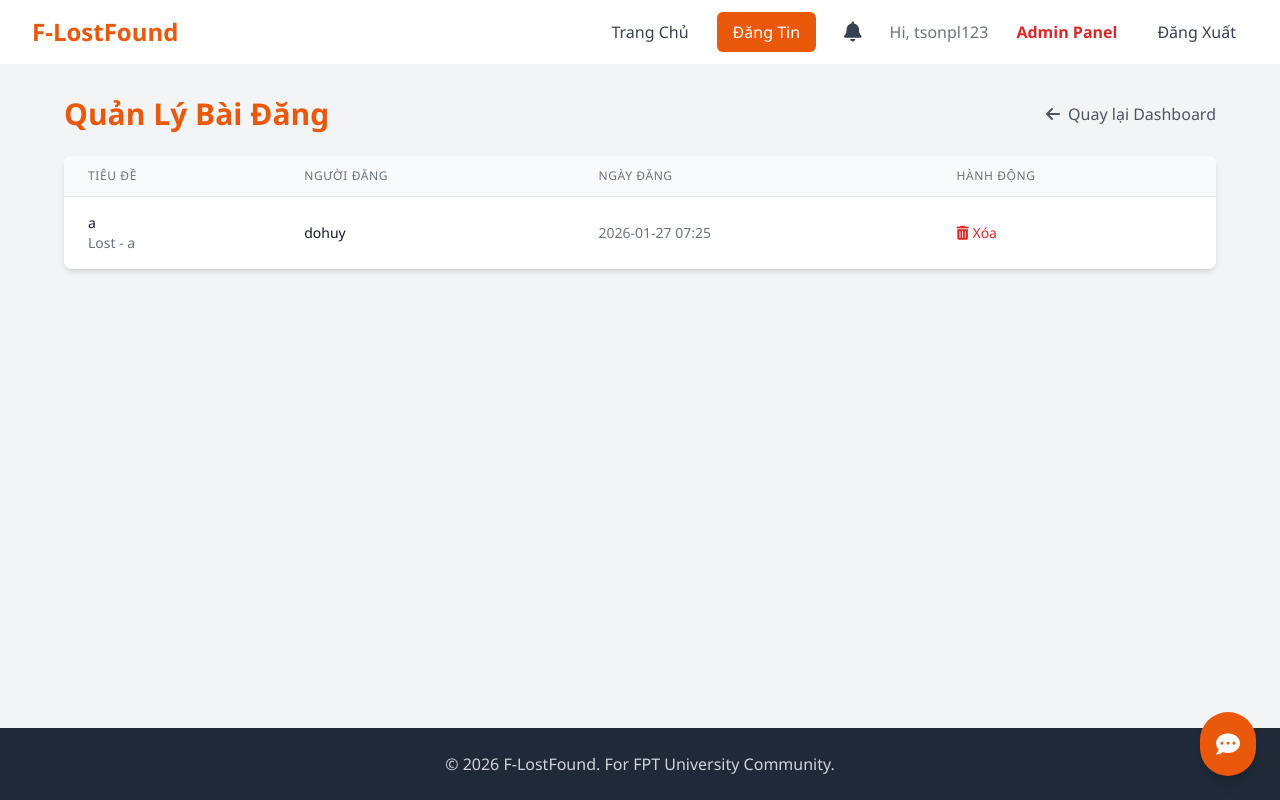
After one commit to phanhoangsu/CTV-Team-1X-BET-23-1, a Flask app: page /admin/posts in a window 1280 px wide. The commit adds this page. Run offline with Flask 3, Linux system fonts and the light colour scheme; a user stored in the database is signed in; some libraries are stand-ins or nearby versions.

Commit message:
Them tinh nang chat va admin

```diff
--- a/app.py
+++ b/app.py
@@ -3,7 +3,7 @@ from flask_sqlalchemy import SQLAlchemy
 from flask_login import LoginManager, login_user, login_required, logout_user, current_user
 from flask_socketio import SocketIO, emit, join_room, leave_room
 from werkzeug.security import generate_password_hash, check_password_hash
-from models import db, User, Item, Message
+from models import db, User, Item, Message, ActionLog
 from ai_service import ai_detector
 import os
 
@@ -28,6 +28,17 @@ def refresh_ai_model():
         items = Item.query.all()
         texts = [f"{item.title} {item.description}" for item in items]
         ai_detector.fit_data(texts)
+
+from functools import wraps
+
+def admin_required(f):
+    @wraps(f)
+    def decorated_function(*args, **kwargs):
+        if not current_user.is_authenticated or not current_user.is_admin:
+            flash('Bạn không có quyền truy cập trang này.', 'danger')
+            return redirect(url_for('index'))
+        return f(*args, **kwargs)
+    return decorated_function
 
 @app.route('/')
 def index():
@@ -109,6 +120,11 @@ def post_item():
         db.session.add(new_item)
         db.session.commit()
 
+        # Log action
+        log = ActionLog(user_id=current_user.id, action="Đăng bài", details=f"Tiêu đề: {title}")
+        db.session.add(log)
+        db.session.commit()
+
         # Update AI model with new data
         refresh_ai_model()
 
@@ -128,6 +144,39 @@ def chat(recipient_id):
     ).order_by(Message.timestamp.asc()).all()
 
     return render_template('chat.html', recipient=recipient, messages=messages)
+
+@app.route('/messages')
+@login_required
+def messages_inbox():
+    # Find all users involved in conversations with current_user
+    # distinct sender_id where recipient = current
+    # distinct recipient_id where sender = current
+
+    # Simple approach: Get all messages involving current_user, order by time desc
+    all_msgs = Message.query.filter(
+        (Message.sender_id == current_user.id) | (Message.recipient_id == current_user.id)
+    ).order_by(Message.timestamp.desc()).all()
+
+    conversations = {}
+    for msg in all_msgs:
+        other_id = msg.recipient_id if msg.sender_id == current_user.id else msg.sender_id
+        if other_id not in conversations:
+            other_user = User.query.get(other_id)
+            if other_user:
+                conversations[other_id] = {
+                    'user': other_user,
+                    'last_message': msg
+                }
+
+    # Convert to list
+    inbox_items = list(conversations.values())
+    return render_template('inbox.html', conversations=inbox_items)
+
+@socketio.on('join_notifications')
+def on_join_notifications():
+    if current_user.is_authenticated:
+        room = f"user_{current_user.id}"
+        join_room(room)
 
 @socketio.on('send_message')
 def handle_message(data):
@@ -149,14 +198,68 @@ def handle_message(data):
         'timestamp': msg.timestamp.strftime('%Y-%m-%d %H:%M')
     }, room=room)
 
+    # Emit notification to recipient's private room
+    notification_room = f"user_{recipient_id}"
+    emit('notification', {
+        'sender_id': current_user.id,
+        'sender_name': current_user.username,
+        'message': body
+    }, room=notification_room)
+
 @socketio.on('join_chat')
 def on_join(data):
     recipient_id = data.get('recipient_id')
     room = f"chat_{min(current_user.id, int(recipient_id))}_{max(current_user.id, int(recipient_id))}"
     join_room(room)
 
+# Admin Routes
+@app.route('/admin')
+@login_required
+@admin_required
+def admin_dashboard():
+    return render_template('admin_dashboard.html')
+
+@app.route('/admin/posts')
+@login_required
+@admin_required
+def admin_posts():
+    items = Item.query.order_by(Item.date_posted.desc()).all()
+    return render_template('admin_posts.html', items=items)
+
+@app.route('/admin/post/delete/<int:item_id>', methods=['POST'])
+@login_required
+@admin_required
+def delete_post(item_id):
+    item = Item.query.get_or_404(item_id)
+    # Log the deletion
+    log = ActionLog(user_id=current_user.id, action="Xóa bài", details=f"Đã xóa bài: {item.title} của user {item.user.username}")
+    db.session.add(log)
+
+    db.session.delete(item)
+    db.session.commit()
+    flash('Đã xóa bài đăng.', 'success')
+    return redirect(url_for('admin_posts'))
+
+@app.route('/admin/logs')
+@login_required
+@admin_required
+def admin_logs():
+    logs = ActionLog.query.order_by(ActionLog.timestamp.desc()).all()
+    return render_template('admin_logs.html', logs=logs)
+
+# Temporary route to setup admin (remove in production)
+@app.route('/setup_admin')
+def setup_admin():
+    # Make the first user admin or a specific user
+    user = User.query.first()
+    if user:
+        user.is_admin = True
+        db.session.commit()
+        return f"User {user.username} is now Admin."
+    return "No users found."
+
 if __name__ == '__main__':
     with app.app_context():
         db.create_all()
         refresh_ai_model()
-    socketio.run(app, debug=True, use_reloader=False, log_output=True)
+    socketio.run(app, debug=True, use_reloader=True, log_output=True)
--- /dev/null
+++ b/templates/admin_posts.html
@@ -0,0 +1,59 @@
+{% extends "base.html" %}
+
+{% block content %}
+<div class="max-w-6xl mx-auto">
+    <div class="flex justify-between items-center mb-6">
+        <h1 class="text-3xl font-bold text-orange-600">Quản Lý Bài Đăng</h1>
+        <a href="{{ url_for('admin_dashboard') }}" class="text-gray-600 hover:text-orange-600">
+            <i class="fas fa-arrow-left mr-2"></i>Quay lại Dashboard
+        </a>
+    </div>
+
+    <div class="bg-white shadow-md rounded-lg overflow-hidden">
+        <table class="min-w-full divide-y divide-gray-200">
+            <thead class="bg-gray-50">
+                <tr>
+                    <th class="px-6 py-3 text-left text-xs font-medium text-gray-500 uppercase tracking-wider">Tiêu Đề
+                    </th>
+                    <th class="px-6 py-3 text-left text-xs font-medium text-gray-500 uppercase tracking-wider">Người
+                        Đăng</th>
+                    <th class="px-6 py-3 text-left text-xs font-medium text-gray-500 uppercase tracking-wider">Ngày Đăng
+                    </th>
+                    <th class="px-6 py-3 text-left text-xs font-medium text-gray-500 uppercase tracking-wider">Hành Động
+                    </th>
+                </tr>
+            </thead>
+            <tbody class="bg-white divide-y divide-gray-200">
+                {% for item in items %}
+                <tr>
+                    <td class="px-6 py-4 whitespace-nowrap">
+                        <div class="text-sm font-medium text-gray-900">{{ item.title }}</div>
+                        <div class="text-sm text-gray-500">{{ item.item_type }} - {{ item.location }}</div>
+                    </td>
+                    <td class="px-6 py-4 whitespace-nowrap">
+                        <div class="text-sm text-gray-900">{{ item.user.username }}</div>
+                    </td>
+                    <td class="px-6 py-4 whitespace-nowrap">
+                        <div class="text-sm text-gray-500">{{ item.date_posted.strftime('%Y-%m-%d %H:%M') }}</div>
+                    </td>
+                    <td class="px-6 py-4 whitespace-nowrap text-sm font-medium">
+                        <form action="{{ url_for('delete_post', item_id=item.id) }}" method="POST"
+                            onsubmit="return confirm('Bạn có chắc chắn muốn xóa bài này?');">
+                            <button type="submit" class="text-red-600 hover:text-red-900">
+                                <i class="fas fa-trash-alt"></i> Xóa
+                            </button>
+                        </form>
+                    </td>
+                </tr>
+                {% else %}
+                <tr>
+                    <td colspan="4" class="px-6 py-4 text-center text-gray-500">
+                        Chưa có bài đăng nào.
+                    </td>
+                </tr>
+                {% endfor %}
+            </tbody>
+        </table>
+    </div>
+</div>
+{% endblock %}
--- a/templates/base.html
+++ b/templates/base.html
@@ -6,7 +6,9 @@
     <meta name="viewport" content="width=device-width, initial-scale=1.0">
     <title>F-LostFound - Tìm Đồ Thất Lạc</title>
     <script src="https://cdn.tailwindcss.com"></script>
+    <script src="https://cdn.tailwindcss.com"></script>
     <link href="https://cdnjs.cloudflare.com/ajax/libs/font-awesome/6.0.0/css/all.min.css" rel="stylesheet">
+    <script src="https://cdnjs.cloudflare.com/ajax/libs/socket.io/4.0.1/socket.io.js"></script>
     <style>
         body {
             font-family: 'Segoe UI', Tahoma, Geneva, Verdana, sans-serif;
@@ -38,7 +40,20 @@
                     <a href="{{ url_for('post_item') }}"
                         class="bg-orange-600 text-white px-4 py-2 rounded-md hover:bg-orange-700 transition">Đăng
                         Tin</a>
+
+                    <!-- Notification Bell -->
+                    <a href="{{ url_for('messages_inbox') }}"
+                        class="relative text-gray-700 hover:text-orange-600 px-3 py-2">
+                        <i class="fas fa-bell text-xl"></i>
+                        <span id="nav-badge"
+                            class="hidden absolute top-0 right-0 inline-flex items-center justify-center px-2 py-1 text-xs font-bold leading-none text-red-100 transform translate-x-1/4 -translate-y-1/4 bg-red-600 rounded-full">!</span>
+                    </a>
+
                     <span class="text-gray-500">Hi, {{ current_user.username }}</span>
+                    {% if current_user.is_admin %}
+                    <a href="{{ url_for('admin_dashboard') }}"
+                        class="text-red-600 font-bold hover:text-red-800 px-3 py-2">Admin Panel</a>
+                    {% endif %}
                     <a href="{{ url_for('logout') }}" class="text-gray-700 hover:text-red-600 px-3 py-2">Đăng Xuất</a>
                     {% else %}
                     <a href="{{ url_for('login') }}" class="text-gray-700 hover:text-orange-600 px-3 py-2">Đăng Nhập</a>
@@ -67,6 +82,18 @@
         {% endwith %}
     </div>
 
+    <!-- Floating Chat Bubble -->
+    {% if current_user.is_authenticated %}
+    <div class="fixed bottom-6 right-6 z-40">
+        <a href="{{ url_for('messages_inbox') }}"
+            class="block bg-orange-600 hover:bg-orange-700 text-white rounded-full p-4 shadow-lg transition transform hover:scale-110">
+            <i class="fas fa-comment-dots text-2xl"></i>
+            <span id="bubble-badge"
+                class="hidden absolute top-0 right-0 inline-flex items-center justify-center h-4 w-4 text-xs font-bold leading-none text-red-100 bg-red-600 rounded-full"></span>
+        </a>
+    </div>
+    {% endif %}
+
     <!-- Main Content -->
     <main class="flex-grow container mx-auto px-4 pt-24 pb-12">
         {% block content %}{% endblock %}
@@ -83,15 +110,47 @@
         document.addEventListener('DOMContentLoaded', () => {
             const toasts = document.querySelectorAll('.toast-message');
             toasts.forEach((toast) => {
-                // Fade out after 3 seconds
                 setTimeout(() => {
                     toast.classList.add('opacity-0', 'translate-x-full');
-                    // Remove from DOM after transition (500ms)
-                    setTimeout(() => {
-                        toast.remove();
-                    }, 500);
+                    setTimeout(() => toast.remove(), 500);
                 }, 3000);
             });
+
+            {% if current_user.is_authenticated %}
+            // Socket.IO Notification
+            const socket = io();
+            socket.on('connect', () => {
+                socket.emit('join_notifications');
+            });
+
+            socket.on('notification', (data) => {
+                // Play notification sound (optional)
+
+                // Show Badge
+                document.getElementById('nav-badge').classList.remove('hidden');
+                document.getElementById('bubble-badge').classList.remove('hidden');
+
+                // Create Toast
+                const container = document.getElementById('toast-container');
+                const toast = document.createElement('div');
+                toast.className = 'toast-message transform transition-all duration-500 ease-in-out px-6 py-4 rounded shadow-lg text-white flex items-center min-w-[300px] bg-blue-500';
+                toast.innerHTML = `
+                    <i class="fas fa-comment mr-3 text-xl"></i>
+                    <div class="flex flex-col">
+                        <span class="font-bold">${data.sender_name}</span>
+                        <span class="text-sm truncate max-w-xs">${data.message}</span>
+                    </div>
+                `;
+
+                container.appendChild(toast);
+
+                // Auto dismiss
+                setTimeout(() => {
+                    toast.classList.add('opacity-0', 'translate-x-full');
+                    setTimeout(() => toast.remove(), 500);
+                }, 4000);
+            });
+            {% endif %}
         });
     </script>
     {% block scripts %}{% endblock %}
```
Also changed, not shown: migrate_db.py (added, +36 -0 lines), models.py (+9 -0 lines), promote_admin.py (added, +20 -0 lines), templates/admin_dashboard.html (added, +29 -0 lines), templates/admin_logs.html (added, +53 -0 lines), templates/inbox.html (added, +55 -0 lines), instance/flostfound.db.
